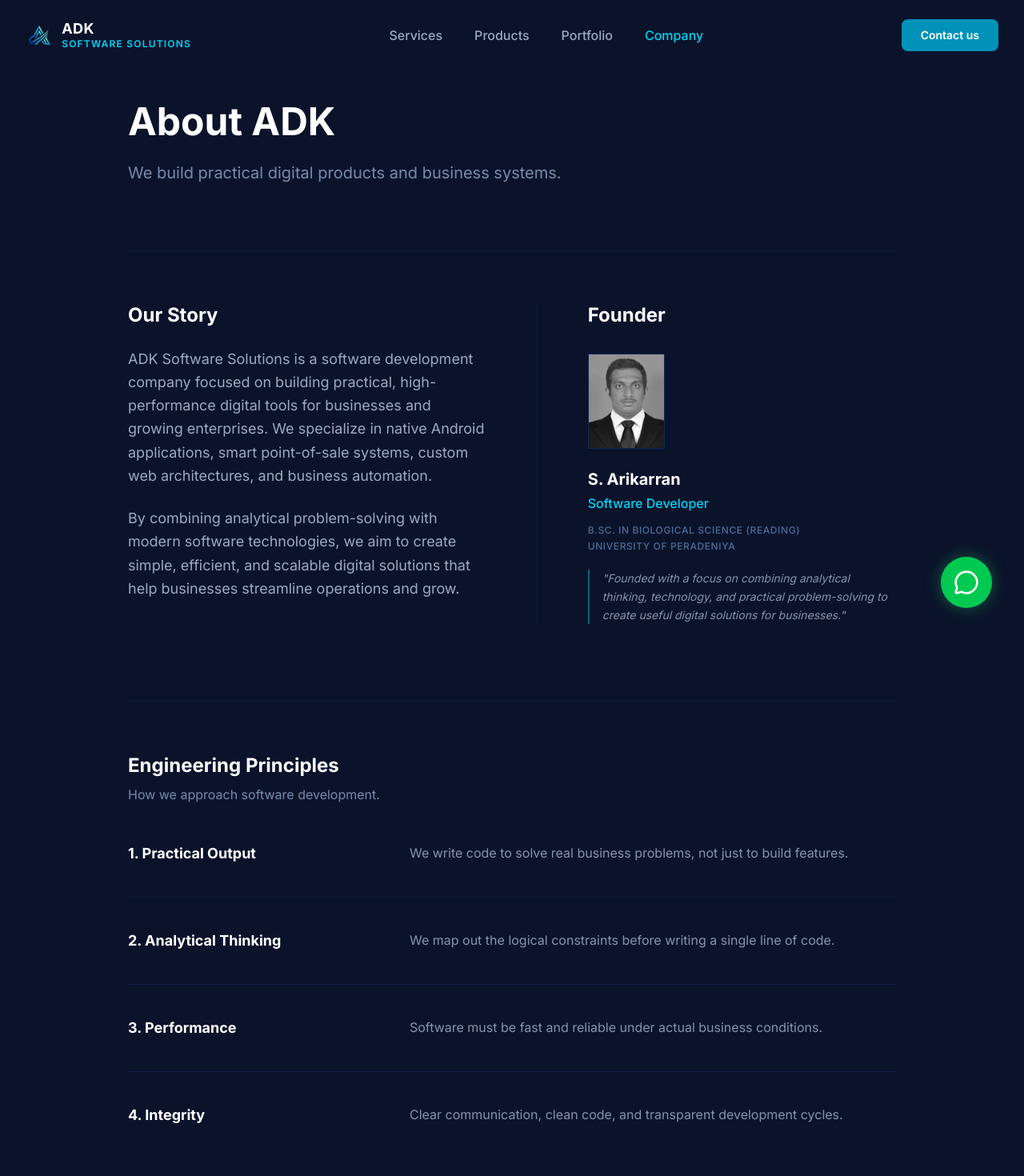
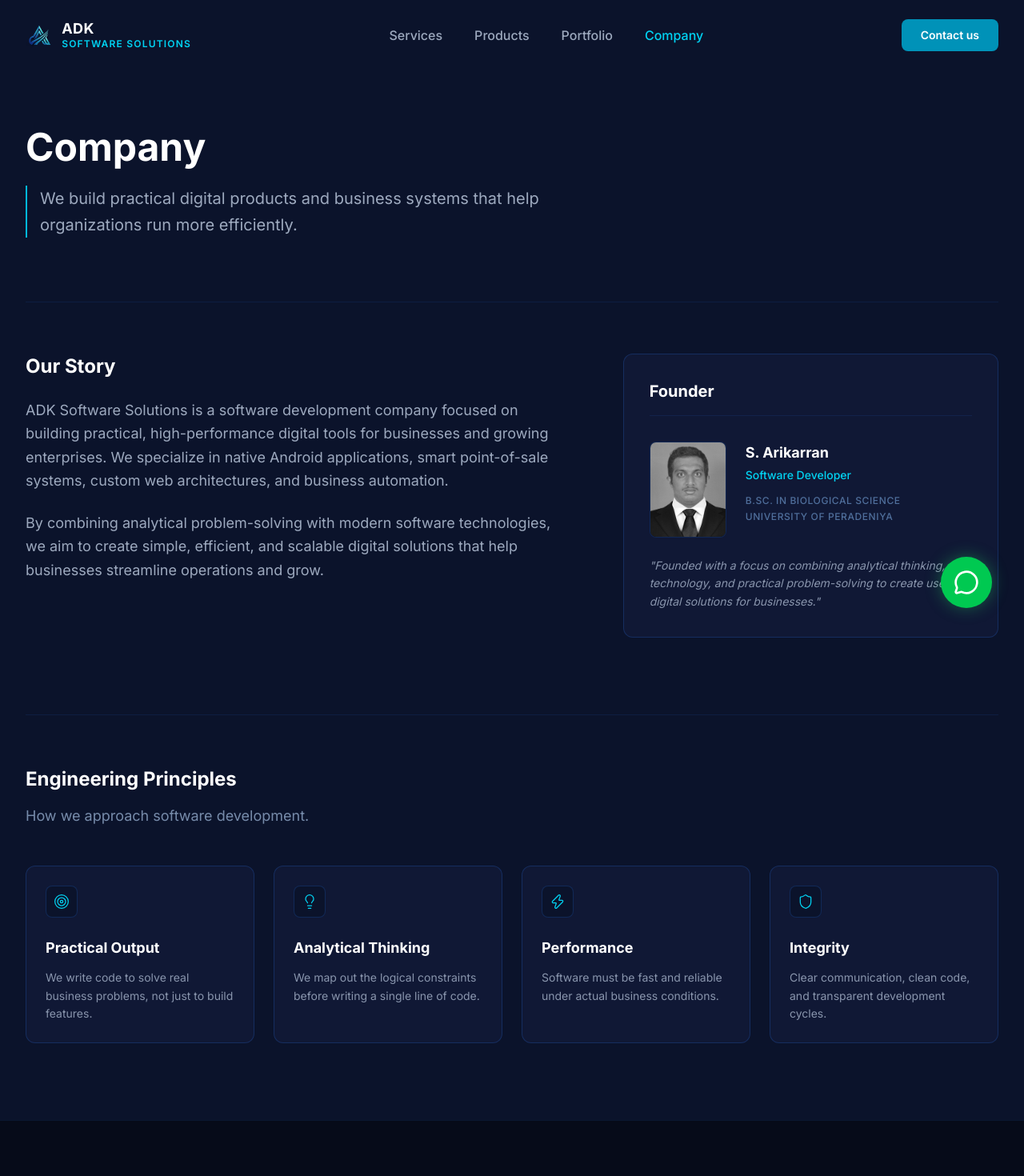
Before and after one commit to adksoftwares/adk-software-website, a React (Vite) app: page /about in a window 1280 px wide. Shown: the top 1470 px of the page at 80% size. Built offline with nearby package versions, Linux system fonts and the light colour scheme.

Commit message:
Refine About page layout and fix top padding

```diff
--- a/src/pages/About.jsx
+++ b/src/pages/About.jsx
@@ -1,20 +1,22 @@
+import { Target, Lightbulb, Zap, Shield } from 'lucide-react';
+
 const About = () => {
   return (
-    <div className="pt-32 pb-24 min-h-screen bg-[#0B132B]">
+    <div className="pt-40 pb-24 min-h-screen bg-[#0B132B]">
 
-      <div className="max-w-5xl mx-auto px-6 lg:px-8">
+      <div className="max-w-7xl mx-auto px-6 lg:px-8">
 
-        <div className="mb-20">
+        <div className="mb-20 max-w-3xl">
           <h1 className="text-4xl md:text-5xl font-bold text-white mb-6">
-            About ADK
+            Company
           </h1>
-          <p className="text-xl text-blue-200/60 leading-relaxed">
-            We build practical digital products and business systems.
+          <p className="text-xl text-blue-100/70 leading-relaxed border-l-2 border-cyan-500 pl-4">
+            We build practical digital products and business systems that help organizations run more efficiently.
           </p>
         </div>
 
-        <section className="mb-24 flex flex-col md:flex-row gap-16 border-t border-blue-500/10 pt-16">
-          <div className="md:w-1/2 space-y-6 text-lg text-blue-100/70">
+        <div className="grid lg:grid-cols-12 gap-12 lg:gap-16 border-t border-blue-500/10 pt-16 mb-24">
+          <div className="lg:col-span-7 space-y-6 text-lg text-blue-100/70">
             <h2 className="text-2xl font-bold text-white mb-6">Our Story</h2>
             <p className="leading-relaxed">
               ADK Software Solutions is a software development company focused on building practical, high-performance digital tools for businesses and growing enterprises. We specialize in native Android applications, smart point-of-sale systems, custom web architectures, and business automation.
@@ -24,44 +26,52 @@ const About = () => {
             </p>
           </div>
 
-          <div className="md:w-1/2 border-l border-blue-500/10 pl-0 md:pl-16">
-            <h2 className="text-2xl font-bold text-white mb-8">Founder</h2>
-            <div className="flex flex-col gap-6">
-              <div className="w-24 border border-blue-500/20 overflow-hidden bg-[#0A1128]">
+          <div className="lg:col-span-5">
+            <div className="bg-[#101835] border border-blue-500/20 rounded-xl p-8">
+              <h2 className="text-xl font-bold text-white mb-8 border-b border-blue-500/10 pb-4">Founder</h2>
+              <div className="flex gap-6 items-start">
+                <div className="w-24 rounded-lg border border-blue-500/20 overflow-hidden bg-[#0A1128] shrink-0">
                    <img src="/founder.jpg" alt="S. Arikarran" className="w-full h-auto grayscale hover:grayscale-0 transition-all" />
                 </div>
                 <div>
-                <h4 className="text-xl font-bold text-white mb-1">S. Arikarran</h4>
-                <p className="text-cyan-400 font-medium mb-3">Software Developer</p>
-                <p className="text-xs font-medium text-blue-300/50 uppercase tracking-wider mb-5 leading-relaxed">
-                  B.Sc. in Biological Science (Reading)<br/>University of Peradeniya
+                  <h4 className="text-lg font-bold text-white mb-1">S. Arikarran</h4>
+                  <p className="text-cyan-400 font-medium text-sm mb-3">Software Developer</p>
+                  <p className="text-xs font-medium text-blue-300/50 uppercase tracking-wider mb-4 leading-relaxed">
+                    B.Sc. in Biological Science<br/>University of Peradeniya
                   </p>
-                <p className="text-blue-100/60 text-sm leading-relaxed border-l-2 border-cyan-500/50 pl-4 italic">
+                </div>
+              </div>
+              <p className="text-blue-100/60 text-sm leading-relaxed mt-6 italic">
                 "Founded with a focus on combining analytical thinking, technology, and practical problem-solving to create useful digital solutions for businesses."
               </p>
             </div>
           </div>
         </div>
-        </section>
 
         <section className="border-t border-blue-500/10 pt-16">
-          <div className="mb-12">
-            <h2 className="text-2xl font-bold text-white mb-2">Engineering Principles</h2>
-            <p className="text-blue-200/60">How we approach software development.</p>
+          <div className="mb-12 max-w-2xl">
+            <h2 className="text-2xl font-bold text-white mb-4">Engineering Principles</h2>
+            <p className="text-blue-200/60 text-lg">How we approach software development.</p>
           </div>
 
-          <div className="space-y-10">
+          <div className="grid md:grid-cols-2 lg:grid-cols-4 gap-6">
             {[
-              { title: 'Practical Output', desc: 'We write code to solve real business problems, not just to build features.' },
-              { title: 'Analytical Thinking', desc: 'We map out the logical constraints before writing a single line of code.' },
-              { title: 'Performance', desc: 'Software must be fast and reliable under actual business conditions.' },
-              { title: 'Integrity', desc: 'Clear communication, clean code, and transparent development cycles.' }
-            ].map((value, i) => (
-              <div key={i} className="flex flex-col md:flex-row gap-2 md:gap-8 border-b border-blue-500/10 pb-10 last:border-0 last:pb-0">
-                <h4 className="text-lg font-bold text-white md:w-1/3 shrink-0">{i + 1}. {value.title}</h4>
-                <p className="text-blue-100/60 leading-relaxed md:w-2/3">{value.desc}</p>
+              { icon: Target, title: 'Practical Output', desc: 'We write code to solve real business problems, not just to build features.' },
+              { icon: Lightbulb, title: 'Analytical Thinking', desc: 'We map out the logical constraints before writing a single line of code.' },
+              { icon: Zap, title: 'Performance', desc: 'Software must be fast and reliable under actual business conditions.' },
+              { icon: Shield, title: 'Integrity', desc: 'Clear communication, clean code, and transparent development cycles.' }
+            ].map((value, i) => {
+              const Icon = value.icon;
+              return (
+                <div key={i} className="bg-[#101835] border border-blue-500/20 rounded-xl p-6">
+                  <div className="w-10 h-10 bg-[#0B132B] border border-blue-500/20 rounded-lg flex items-center justify-center text-cyan-400 mb-6">
+                    <Icon size={20} strokeWidth={1.5} />
                   </div>
-            ))}
+                  <h4 className="text-lg font-bold text-white mb-3">{value.title}</h4>
+                  <p className="text-blue-100/60 leading-relaxed text-sm">{value.desc}</p>
+                </div>
+              )
+            })}
           </div>
         </section>
 
```
Lines whose indentation alone changed are shown as unchanged.
